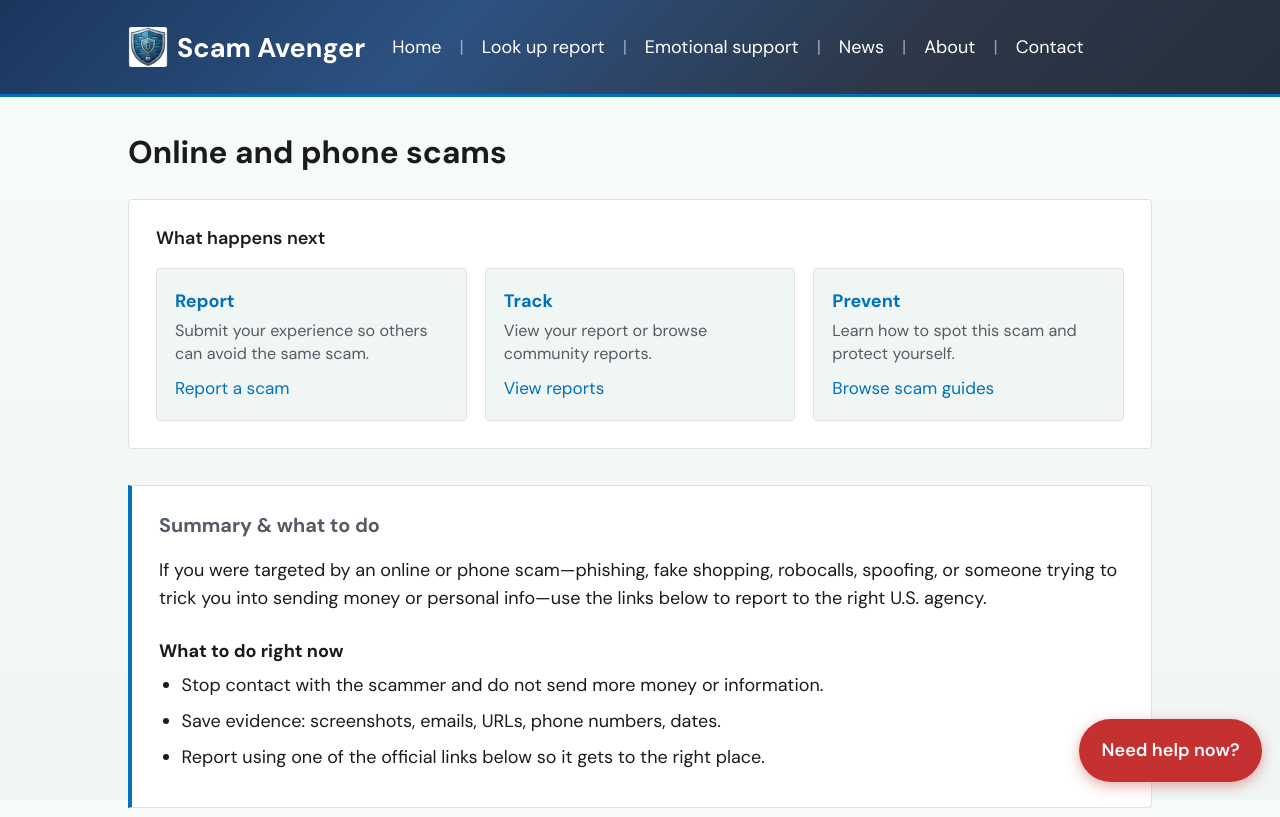
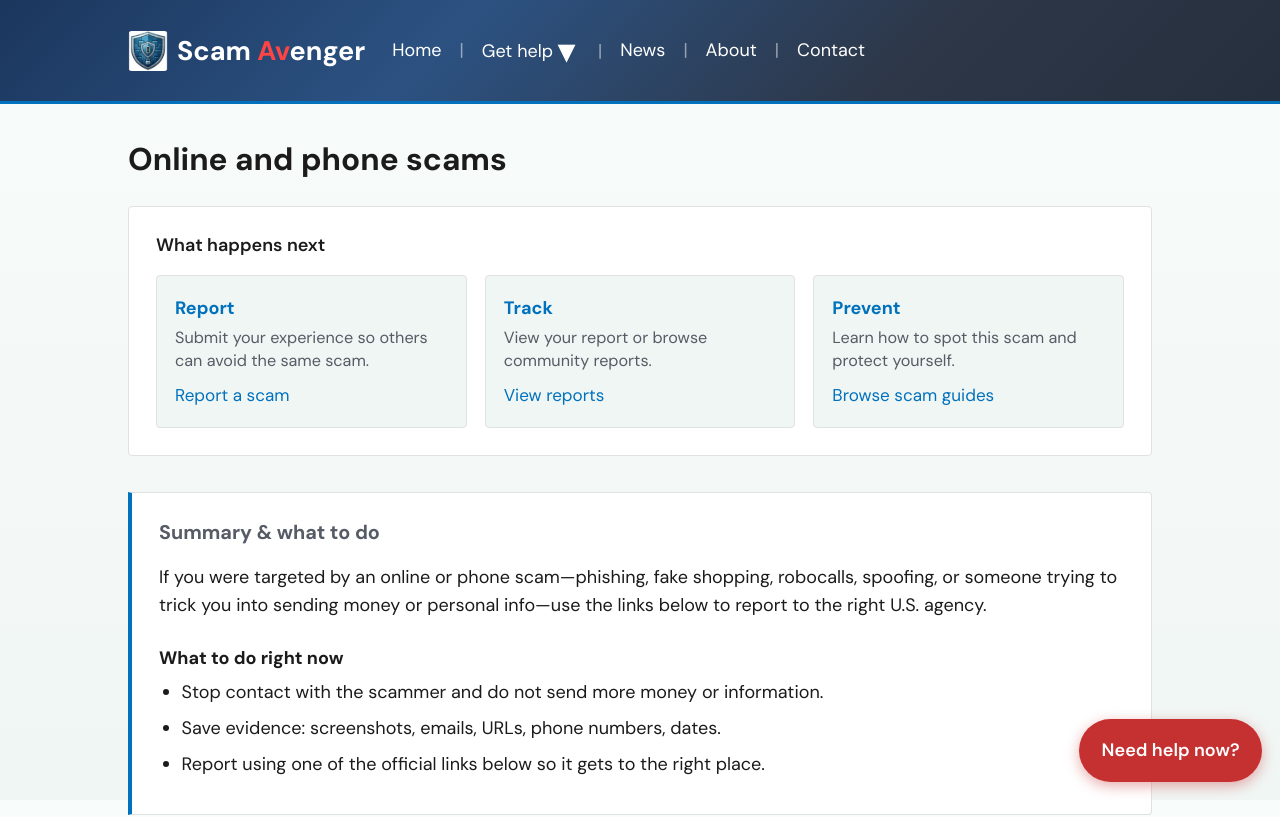
Before and after one commit to techlearning-here/scamenger, a Next.js app in the folder frontend/: page /us/online-phone-scams in a window 1280 px wide. Shown: the top 817 px of the page. Built offline with nearby package versions, Linux system fonts and the light colour scheme; no server answers.

Commit message:
UI refactor

```diff
--- a/frontend/app/globals.css
+++ b/frontend/app/globals.css
@@ -116,6 +116,13 @@ ul.scam-cards-grid {
   }
 }
 
+@media (min-width: 768px) and (max-width: 1023px) {
+  .scam-cards-grid,
+  ul.scam-cards-grid {
+    grid-template-columns: repeat(2, 1fr);
+  }
+}
+
 .scam-card-wrap {
   margin: 0;
 }
@@ -315,6 +322,11 @@ ul.scam-cards-grid {
   color: var(--color-text);
 }
 
+.brand-av {
+  color: #ff4444;
+  font-weight: 700;
+}
+
 .mission-regions {
   margin: var(--space-md) 0 0;
   font-size: 0.95rem;
@@ -726,6 +738,12 @@ ul.scam-cards-grid {
   }
 }
 
+@media (min-width: 768px) and (max-width: 1023px) {
+  .popular-guides-list {
+    grid-template-columns: repeat(2, 1fr);
+  }
+}
+
 @media (min-width: 768px) {
   .popular-guides-list {
     gap: var(--space-md);
@@ -925,6 +943,84 @@ ul.scam-cards-grid {
   text-decoration: none;
 }
 
+.site_nav_dropdown {
+  position: relative;
+}
+
+.site_nav_dropdown_trigger {
+  display: inline-flex;
+  align-items: center;
+  gap: 0.25rem;
+  padding: var(--space-sm) 0;
+  min-height: 2.75rem;
+  font-size: 1rem;
+  font-weight: 500;
+  font-family: inherit;
+  color: var(--color-header-text);
+  background: none;
+  border: none;
+  cursor: pointer;
+}
+
+.site_nav_dropdown_trigger:hover {
+  color: #a4d4f4;
+}
+
+.site_nav_dropdown_trigger::after {
+  content: "|";
+  margin-left: var(--space-md);
+  color: rgba(255, 255, 255, 0.5);
+  font-weight: 400;
+  pointer-events: none;
+}
+
+.site_nav_dropdown_icon {
+  font-size: 2rem;
+  transition: transform 0.2s ease;
+}
+
+.site_nav_dropdown_trigger[aria-expanded="true"] .site_nav_dropdown_icon {
+  transform: rotate(-180deg);
+}
+
+.site_nav_dropdown_menu {
+  display: none;
+  position: absolute;
+  top: 100%;
+  left: 0;
+  margin-top: 2px;
+  min-width: 12rem;
+  padding: var(--space-xs) 0;
+  background: var(--color-surface);
+  border: 1px solid var(--color-border);
+  border-radius: var(--radius);
+  box-shadow: 0 4px 12px rgba(0, 0, 0, 0.15);
+  z-index: 100;
+}
+
+.site_nav_dropdown_menu[data-open="true"] {
+  display: flex;
+  flex-direction: column;
+}
+
+.site_nav_dropdown_menu a {
+  display: block;
+  padding: var(--space-sm) var(--space-md);
+  color: var(--color-text);
+  font-size: 0.95rem;
+  text-decoration: none;
+  min-height: auto;
+}
+
+.site_nav_dropdown_menu a::after {
+  display: none !important;
+}
+
+.site_nav_dropdown_menu a:hover {
+  background: var(--color-bg);
+  color: var(--color-accent);
+}
+
 @media (max-width: 640px) {
   .site_header {
     padding: var(--space-sm) 0;
@@ -950,7 +1046,7 @@ ul.scam-cards-grid {
   .site_nav_menu a {
     min-height: 2.75rem;
     padding: var(--space-md) 0;
-    justify-content: center;
+    justify-content: flex-start;
     border-bottom: 1px solid rgba(255, 255, 255, 0.15);
   }
 
@@ -969,6 +1065,43 @@ ul.scam-cards-grid {
 
   .site_nav_menu .site_nav_report {
     display: none;
+  }
+
+  .site_nav_dropdown {
+    width: 100%;
+  }
+
+  .site_nav_dropdown_trigger {
+    width: 100%;
+    justify-content: flex-start;
+    padding: var(--space-md) 0;
+    border-bottom: 1px solid rgba(255, 255, 255, 0.15);
+  }
+
+  .site_nav_dropdown_trigger::after {
+    display: none;
+  }
+
+  .site_nav_dropdown_menu {
+    position: static;
+    margin-top: 0;
+    min-width: 0;
+    padding: 0 0 var(--space-xs) var(--space-md);
+    background: transparent;
+    border: none;
+    box-shadow: none;
+    border-radius: 0;
+  }
+
+  .site_nav_dropdown_menu a {
+    padding: var(--space-sm) 0;
+    color: var(--color-header-text);
+    border-bottom: none;
+  }
+
+  .site_nav_dropdown_menu a:hover {
+    color: #a4d4f4;
+    background: transparent;
   }
 }
 
--- a/frontend/src/components/SiteNav.tsx
+++ b/frontend/src/components/SiteNav.tsx
@@ -1,22 +1,40 @@
 'use client';
 
-import { useState } from 'react';
+import { useState, useRef, useEffect } from 'react';
 import Link from 'next/link';
 import Image from 'next/image';
 import { NavReportScamLink } from '@/components/NavReportScamLink';
 
 /**
  * Main site navigation with logo, links, and mobile hamburger menu.
+ * "Get help" groups: Look up report, Emotional support, Immediate response.
  */
 export function SiteNav() {
   const [menuOpen, setMenuOpen] = useState(false);
+  const [helpOpen, setHelpOpen] = useState(false);
+  const helpRef = useRef<HTMLDivElement>(null);
+
+  useEffect(() => {
+    if (!menuOpen) setHelpOpen(false);
+  }, [menuOpen]);
+
+  useEffect(() => {
+    if (!helpOpen) return;
+    const close = (e: MouseEvent) => {
+      if (helpRef.current && !helpRef.current.contains(e.target as Node)) {
+        setHelpOpen(false);
+      }
+    };
+    document.addEventListener('click', close);
+    return () => document.removeEventListener('click', close);
+  }, [helpOpen]);
 
   return (
     <nav className="site_nav" aria-label="Main">
       <div className="site_nav_mobile_header">
         <Link href="/" className="site_nav_logo" aria-label="Scam Avenger – Home">
           <Image src="/icon.png" alt="" width={40} height={40} className="site_nav_logo_img" />
-          <span className="site_nav_logo_text">Scam Avenger</span>
+          <span className="site_nav_logo_text">Scam <span className="brand-av">Av</span>enger</span>
         </Link>
         <button
           type="button"
@@ -41,8 +59,34 @@ export function SiteNav() {
         }}
       >
         <Link href="/">Home</Link>
-        <Link href="/lookup-report/">Look up report</Link>
-        <Link href="/emotional-support/">Emotional support</Link>
+        <div className="site_nav_dropdown" ref={helpRef}>
+          <button
+            type="button"
+            className="site_nav_dropdown_trigger"
+            aria-expanded={helpOpen}
+            aria-haspopup="true"
+            aria-controls="site_nav_get_help_menu"
+            id="site_nav_get_help_trigger"
+            onClick={(e) => {
+              e.stopPropagation();
+              setHelpOpen((o) => !o);
+            }}
+          >
+            Get help
+            <span className="site_nav_dropdown_icon" aria-hidden="true">▾</span>
+          </button>
+          <div
+            id="site_nav_get_help_menu"
+            className="site_nav_dropdown_menu"
+            role="menu"
+            aria-labelledby="site_nav_get_help_trigger"
+            data-open={helpOpen}
+          >
+            <Link href="/lookup-report/" role="menuitem">Look up report</Link>
+            <Link href="/emotional-support/" role="menuitem">Emotional support</Link>
+            <Link href="/immediate-help/" role="menuitem">Immediate response</Link>
+          </div>
+        </div>
         <Link href="/news/">News</Link>
         <Link href="/about/">About</Link>
         <Link href="/contact/">Contact</Link>
```
